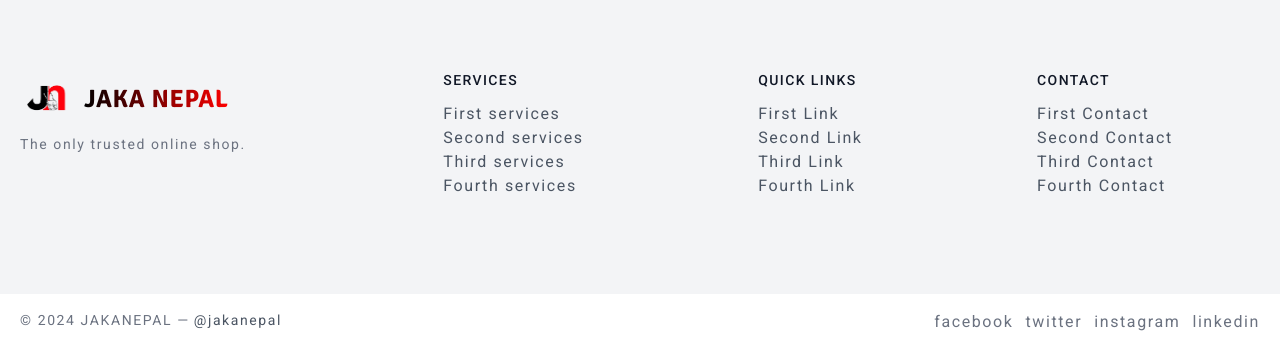
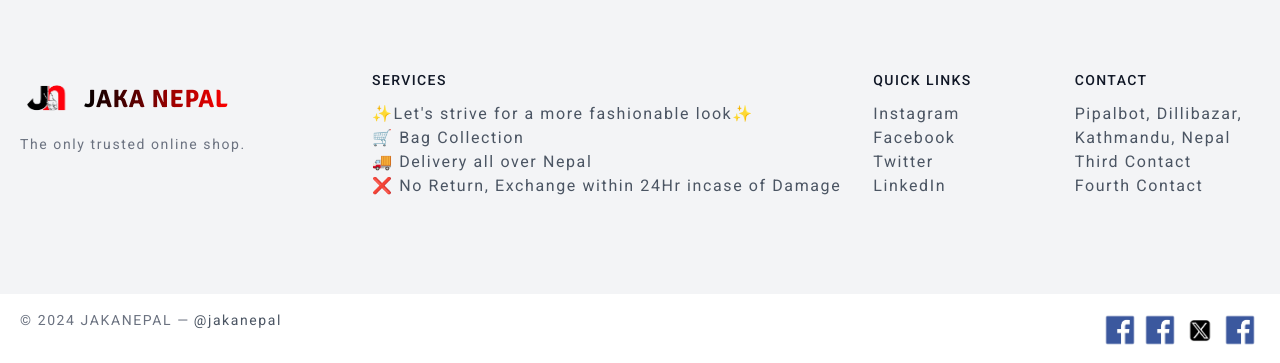
Before and after one commit to sg606618/JAKA-PROFILE, a Next.js app: page / in a window 1280 px wide. Shown: the part 1752-2115 px from the top of the page. Built offline with nearby package versions, Linux system fonts and the light colour scheme; a web font is replaced by a local one.

Commit message:
adding changes

```diff
--- a/src/components/Footer.tsx
+++ b/src/components/Footer.tsx
@@ -1,3 +1,5 @@
+"use client";
+
 import React from "react";
 import Image from "next/image";
 
@@ -27,83 +29,81 @@ const Footer = () => {
                   The only trusted online shop.
                 </p>
               </div>
-              <div className="flex flex-wrap md:pl-20 -mb-10 md:mt-0 mt-10 md:text-left text-center justify-around w-full">
+              <div className="flex flex-wrap md:pl-20 -mb-10 md:mt-0 mt-10 justify-start w-full">
                 <div className="w-fit px-4">
                   <h2 className="title-font font-medium text-gray-900 tracking-widest text-sm mb-3 uppercase">
                     services
                   </h2>
                   <nav className="list-none mb-10">
                     <li>
-                      <a className="text-gray-600 hover:text-gray-800">
-                        First services
-                      </a>
+                      <span className="text-gray-600 hover:text-gray-800 cursor-pointer">
+                        ✨Let's strive for a more fashionable look✨
+                      </span>
                     </li>
                     <li>
-                      <a className="text-gray-600 hover:text-gray-800">
-                        Second services
-                      </a>
+                      <span className="text-gray-600 hover:text-gray-800 cursor-pointer">
+                        🛒 Bag Collection
+                      </span>
                     </li>
                     <li>
-                      <a className="text-gray-600 hover:text-gray-800">
-                        Third services
-                      </a>
+                      <span className="text-gray-600 hover:text-gray-800 cursor-pointer">
+                        🚚 Delivery all over Nepal
+                      </span>
                     </li>
                     <li>
-                      <a className="text-gray-600 hover:text-gray-800">
-                        Fourth services
-                      </a>
+                      <span className="text-gray-600 hover:text-gray-800 cursor-pointer">
+                        ❌ No Return, Exchange within 24Hr incase of Damage
+                      </span>
                     </li>
                   </nav>
                 </div>
-                <div className="w-fit px-4">
+                <div className="w-fit px-4 flex-1">
                   <h2 className="title-font font-medium text-gray-900 tracking-widest text-sm mb-3 uppercase">
                     Quick Links
                   </h2>
                   <nav className="list-none mb-10">
                     <li>
-                      <a className="text-gray-600 hover:text-gray-800">
-                        First Link
+                      <a className="text-gray-600 hover:text-gray-800 cursor-pointer">
+                        Instagram
                       </a>
                     </li>
                     <li>
-                      <a className="text-gray-600 hover:text-gray-800">
-                        Second Link
+                      <a className="text-gray-600 hover:text-gray-800 cursor-pointer">
+                        Facebook
                       </a>
                     </li>
                     <li>
-                      <a className="text-gray-600 hover:text-gray-800">
-                        Third Link
+                      <a className="text-gray-600 hover:text-gray-800 cursor-pointer">
+                        Twitter
                       </a>
                     </li>
                     <li>
-                      <a className="text-gray-600 hover:text-gray-800">
-                        Fourth Link
+                      <a className="text-gray-600 hover:text-gray-800 cursor-pointer">
+                        LinkedIn
                       </a>
                     </li>
                   </nav>
                 </div>
-                <div className="w-fit px-4">
+                <div className="w-fit px-4 flex-1">
                   <h2 className="title-font font-medium text-gray-900 tracking-widest text-sm mb-3 uppercase">
                     Contact
                   </h2>
                   <nav className="list-none mb-10">
                     <li>
-                      <a className="text-gray-600 hover:text-gray-800">
-                        First Contact
-                      </a>
+                      <span className="text-gray-600 hover:text-gray-800">
+                        Pipalbot, Dillibazar, Kathmandu, Nepal
+                      </span>
                     </li>
                     <li>
-                      <a className="text-gray-600 hover:text-gray-800">
-                        Second Contact
-                      </a>
+                      <a className="text-gray-600 hover:text-gray-800 cursor-pointer"></a>
                     </li>
                     <li>
-                      <a className="text-gray-600 hover:text-gray-800">
+                      <a className="text-gray-600 hover:text-gray-800 cursor-pointer">
                         Third Contact
                       </a>
                     </li>
                     <li>
-                      <a className="text-gray-600 hover:text-gray-800">
+                      <a className="text-gray-600 hover:text-gray-800 cursor-pointer">
                         Fourth Contact
                       </a>
                     </li>
@@ -118,7 +118,7 @@ const Footer = () => {
             <p className="text-gray-500 text-sm text-center sm:text-left">
               © 2024 JAKANEPAL —
               <a
-                href="https://twitter.com/jakanepal"
+                href="https://www.instagram.com/jakanepal/"
                 rel="noopener noreferrer"
                 className="text-gray-600 ml-1"
                 target="_blank"
@@ -127,10 +127,42 @@ const Footer = () => {
               </a>
             </p>
             <span className="flex sm:ml-auto sm:mt-0 mt-2 justify-center sm:justify-start flex-wrap">
-              <a className="text-gray-500">facebook</a>
-              <a className="ml-3 text-gray-500">twitter</a>
-              <a className="ml-3 text-gray-500">instagram</a>
-              <a className="ml-3 text-gray-500">linkedin</a>
+              <a className="text-gray-500 w-10 h-10 overflow-hidden bg-transparent grid place-items-center">
+                <Image
+                  className="object-fit cursor-pointer hover:scale-125 transition-all"
+                  width={100}
+                  height={100}
+                  src="/assets/socialmedia/facebook.png"
+                  alt="facebook logo"
+                />
+              </a>
+              <a className="text-gray-500 w-10 h-10 overflow-hidden bg-transparent grid place-items-center">
+                <Image
+                  className="object-fit cursor-pointer hover:scale-125 transition-all"
+                  width={100}
+                  height={100}
+                  src="/assets/socialmedia/facebook.png"
+                  alt="instagram logo"
+                />
+              </a>
+              <a className="text-gray-500 w-10 h-10 overflow-hidden bg-transparent grid place-items-center">
+                <Image
+                  className="object-fit cursor-pointer hover:scale-125 transition-all"
+                  width={100}
+                  height={100}
+                  src="/assets/socialmedia/twitter.png"
+                  alt="twitter logo"
+                />
+              </a>
+              <a className="text-gray-500 w-10 h-10 overflow-hidden bg-transparent grid place-items-center">
+                <Image
+                  className="object-fit cursor-pointer hover:scale-125 transition-all"
+                  width={100}
+                  height={100}
+                  src="/assets/socialmedia/facebook.png"
+                  alt="linkedin logo"
+                />
+              </a>
             </span>
           </div>
         </div>
--- a/src/components/Products.tsx
+++ b/src/components/Products.tsx
@@ -7,49 +7,49 @@ const Products = () => {
       image: "/assets/images/slides/bagpackjordan.png",
       category: "Bagpacks",
       title: "PU Leather Backpack",
-      price: 1299,
+      price: "****",
     },
     {
       image: "/assets/images/slides/bape.png",
       category: "Bagpacks",
       title: "PU Leather Backpack",
-      price: 1299,
+      price: "****",
     },
     {
       image: "/assets/images/slides/boxblacknew.png",
       category: "Bagpacks",
       title: "PU Leather Backpack",
-      price: 1299,
+      price: "****",
     },
     {
       image: "/assets/images/slides/boxblue.png",
       category: "Bagpacks",
       title: "PU Leather Backpack",
-      price: 1299,
+      price: "****",
     },
     {
       image: "/assets/images/slides/boxHdesign.png",
       category: "Bagpacks",
       title: "PU Leather Backpack",
-      price: 1299,
+      price: "****",
     },
     {
       image: "/assets/images/slides/boxwhite.png",
       category: "Bagpacks",
       title: "PU Leather Backpack",
-      price: 1299,
+      price: "****",
     },
     {
       image: "/assets/images/slides/erkebag.png",
       category: "Bagpacks",
       title: "PU Leather Backpack",
-      price: 1299,
+      price: "****",
     },
     {
       image: "/assets/images/slides/gucci2.png",
       category: "Bagpacks",
       title: "PU Leather Backpack",
-      price: 1299,
+      price: "****",
     },
 
     // /assets/images/slides/gucci.png
```
Also changed, not shown: public/assets/socialmedia/facebook.png (added), public/assets/socialmedia/twitter.png (added).
